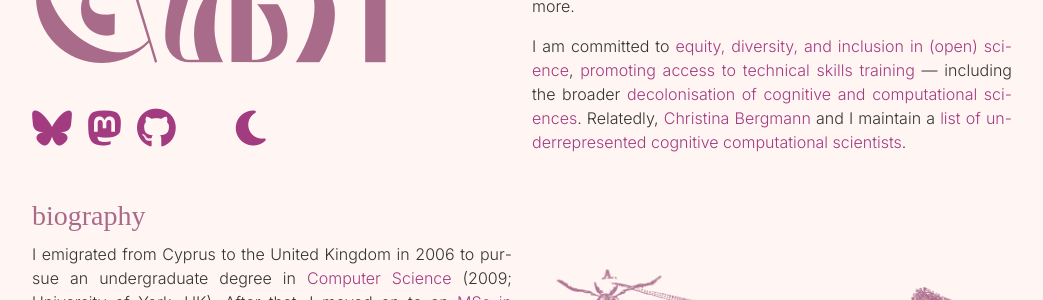
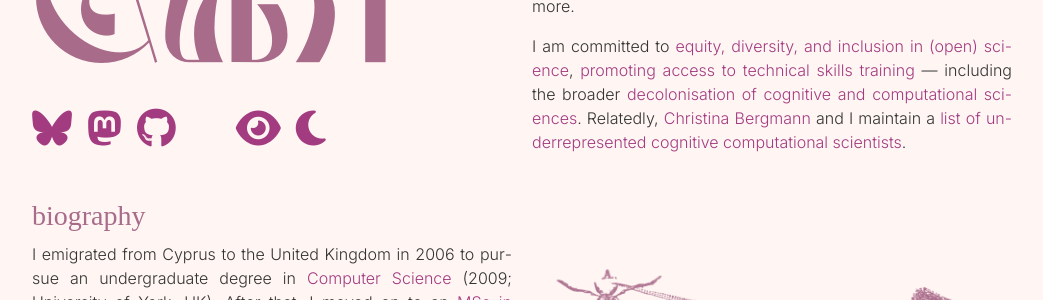
Before and after one commit to oliviaguest/oliviaguest.github.io, a Jekyll site: the page built from index.html, in a window 1280 px wide. Shown: the part 331-631 px from the top of the page, without its empty margins (118-1161 px from the left). Built offline with Jekyll 4.4.1, drawn with Linux system fonts in a browser that asks for light colours; nearby versions of some CDN libraries; some web fonts are replaced; library files that are not in the unit come from our copies; a style sheet for code colours, icons or effects is not loaded.

Commit message:
menu item

```diff
--- a/_includes/social.html
+++ b/_includes/social.html
@@ -72,9 +72,13 @@
     </a>
   </li>
 
+{% if include.top %}
+    <li class="social">
+      <a href="#publications">
+          <i class="fa-solid fa-eye"></i>
+      </a>
+    </li>
 
-
-{% if include.top %}
     <li class="social">
       <a href="#here">
       <i class="fa-solid fa-moon" id="dark" onclick="myFunction(this.id)"></i>
```
